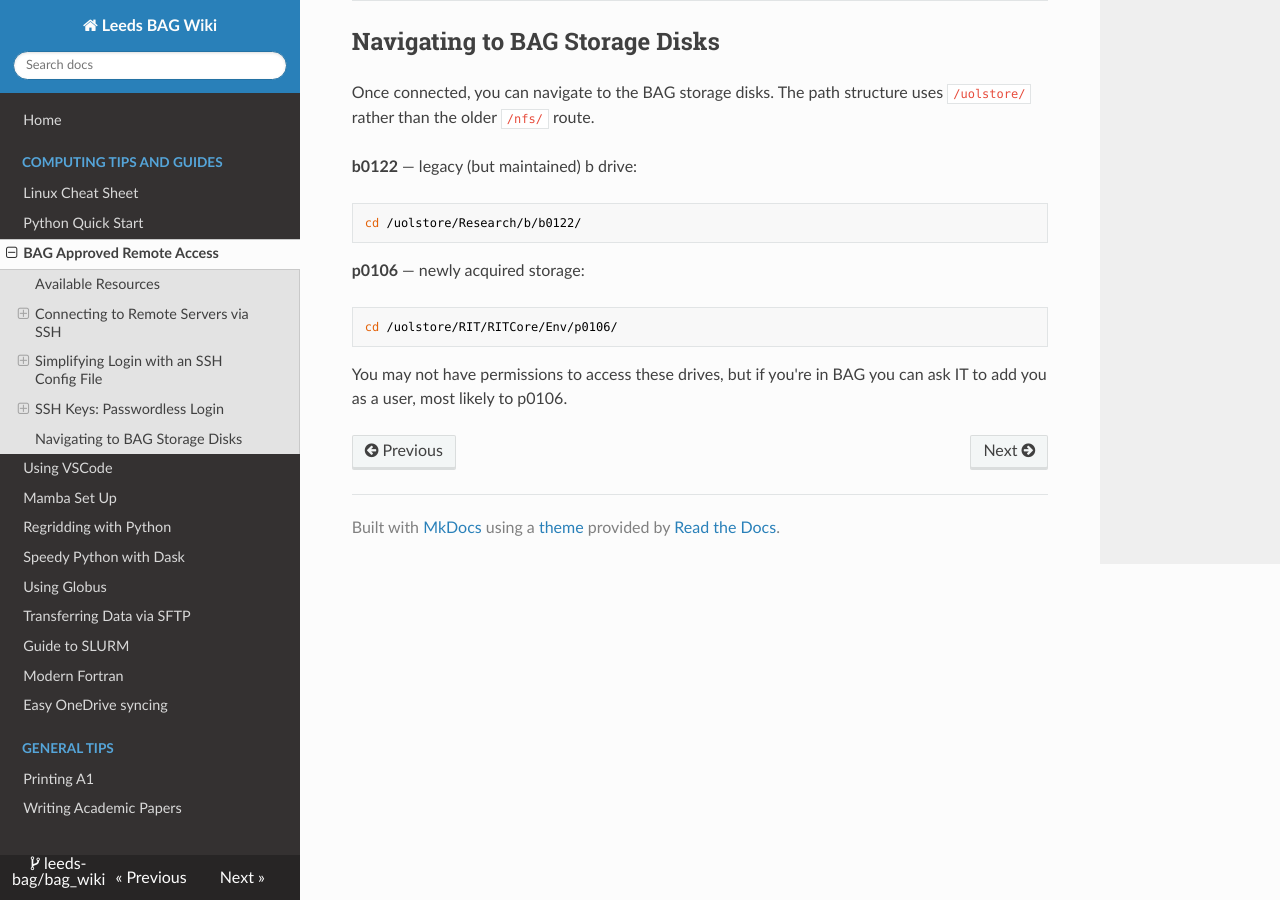
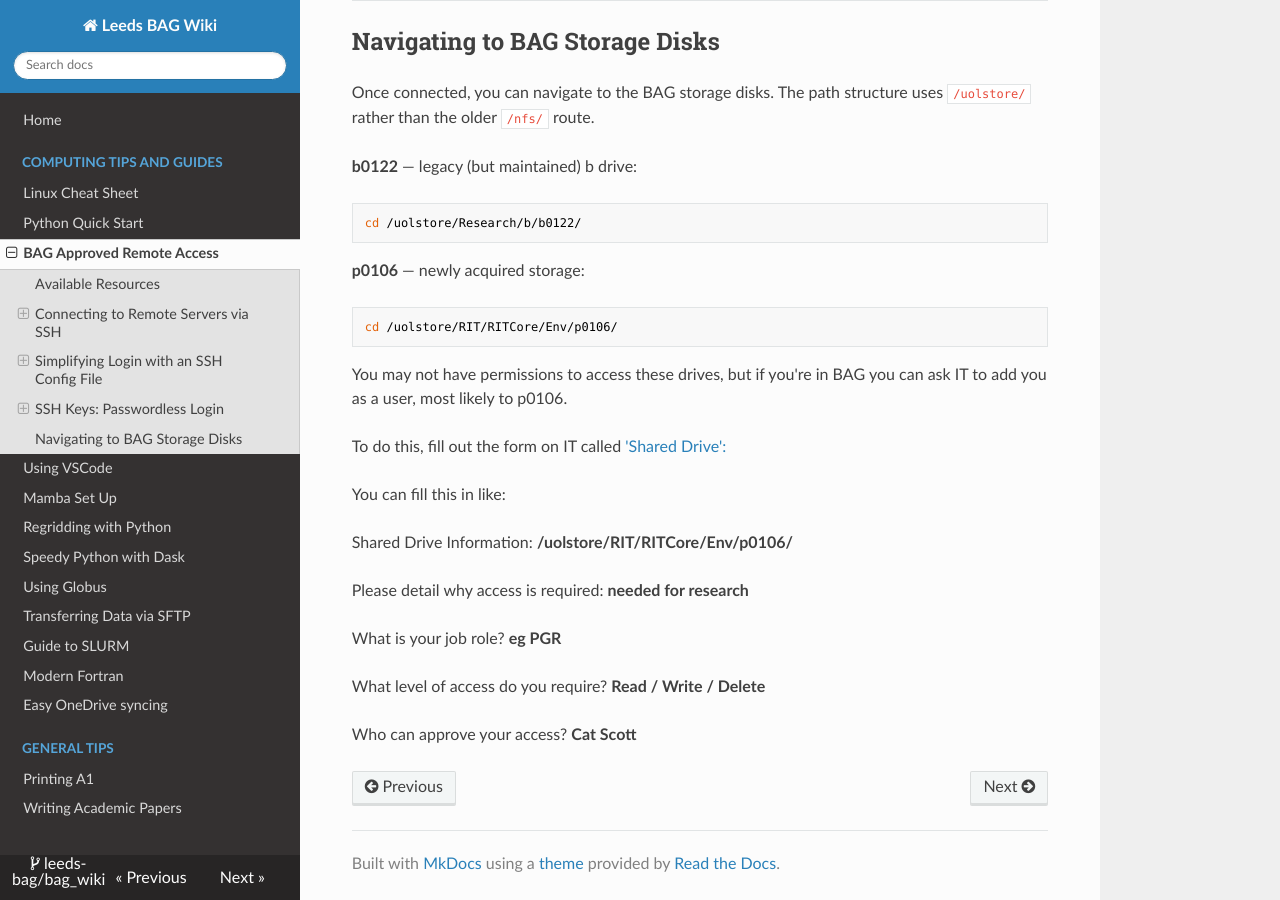
Before and after one commit to leeds-bag/bag_wiki, an MkDocs documentation site: the page built from docs/compute_resources.md, in a window 1280 px wide and 900 px high, scrolled down 3043 px. Built offline with MkDocs 1.6.1, drawn with Linux system fonts in a browser that asks for light colours; nearby versions of some CDN libraries.

Commit message:
Update compute_resources.md with access request details
Added instructions for requesting access to shared drive.

````diff
--- a/docs/compute_resources.md
+++ b/docs/compute_resources.md
@@ -145,3 +145,17 @@ cd /uolstore/RIT/RITCore/Env/p0106/
 ```
 
 You may not have permissions to access these drives, but if you're in BAG you can ask IT to add you as a user, most likely to p0106.
+
+To do this, fill out the form on IT called ['Shared Drive':](https://it.leeds.ac.uk/it?id=sc_cat_item&sys_id=1edc247e0f7862003274fc4ce1050e3e&table=sc_cat_item&searchTerm=request%20access%20to%20storage%20drive)
+
+You can fill this in like:
+
+Shared Drive Information: <b>/uolstore/RIT/RITCore/Env/p0106/</b>
+
+Please detail why access is required: <b>needed for research</b>
+
+What is your job role? <b>eg PGR</b>
+
+What level of access do you require? <b>Read / Write / Delete</b>
+
+Who can approve your access? <b>Cat Scott</b>
````
